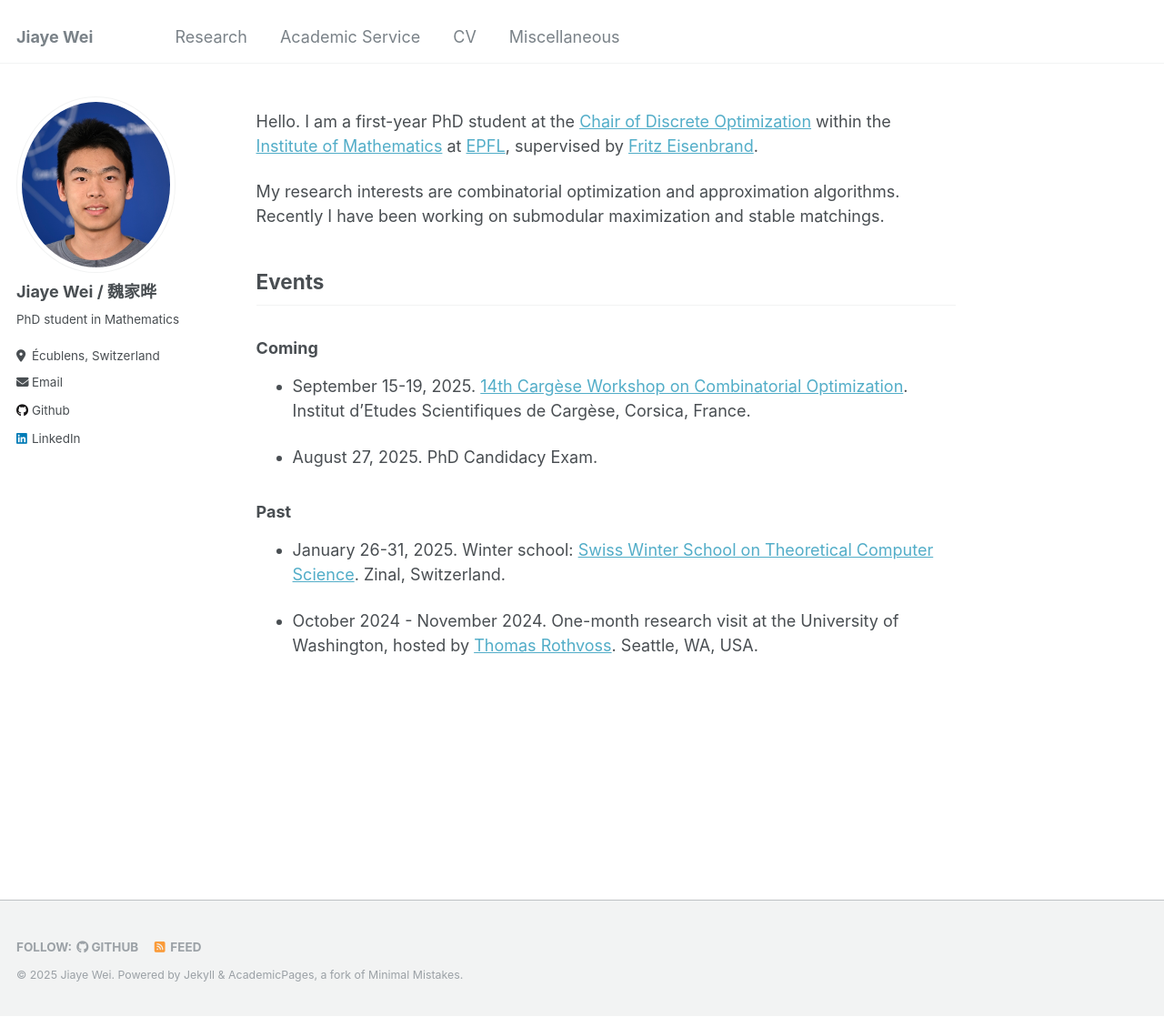
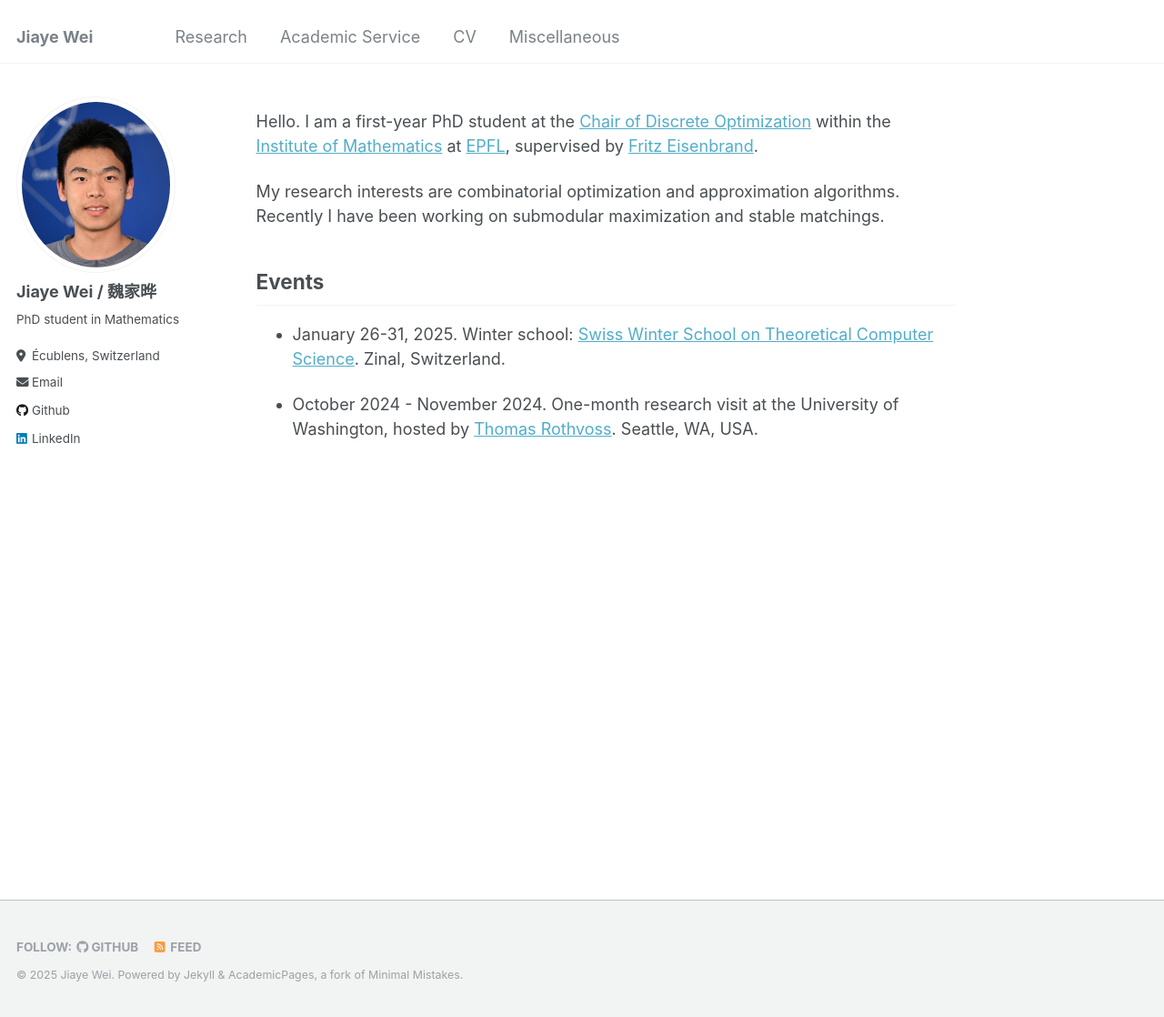
Before and after one commit to jiaye-W/jiaye-W.github.io, a Jekyll site: the page built from _pages/about.md, in a window 1280 px wide and 1118 px high. Shown: the whole window at 91% size. Built offline with Jekyll 4.4.1, drawn with Linux system fonts in a browser that asks for light colours.

Commit message:
modif events
hide coming events

```diff
--- a/_pages/about.md
+++ b/_pages/about.md
@@ -14,12 +14,12 @@ Recently I have been working on submodular maximization and stable matchings.
 
 ## Events
 
-### Coming
-* September 15-19, 2025. [14th Cargèse Workshop on Combinatorial Optimization](https://www.cargese.org/2025/). Institut d'Etudes Scientifiques de Cargèse, Corsica, France.
+<!-- ### Coming -->
+<!-- * September 15-19, 2025. [14th Cargèse Workshop on Combinatorial Optimization](https://www.cargese.org/2025/). Institut d'Etudes Scientifiques de Cargèse, Corsica, France.
 
-* August 27, 2025. PhD Candidacy Exam.
+* August 27, 2025. PhD Candidacy Exam.  -->
 
-### Past
+<!-- ### Past -->
 * January 26-31, 2025. Winter school: [Swiss Winter School on Theoretical Computer Science](https://theory.epfl.ch/WinterSchool2025/). Zinal, Switzerland.
 
 * October 2024 - November 2024. One-month research visit at the University of Washington, hosted by [Thomas Rothvoss](https://sites.math.washington.edu//~rothvoss/). Seattle, WA, USA.
```
